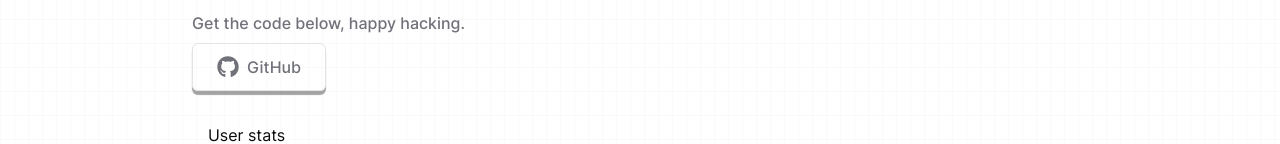
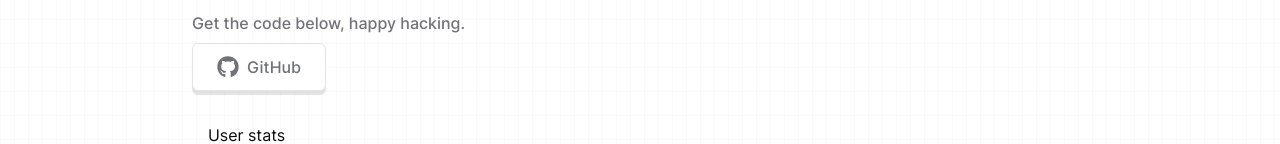
Before and after one commit to humanwhodreams/next-starter-template, a Next.js app: page / in a window 1280 px wide. Shown: the part 245-389 px from the top of the page. Built offline with nearby package versions, Linux system fonts and the light colour scheme.

Commit message:
refac: update CTA

```diff
--- a/components/sections/cta.tsx
+++ b/components/sections/cta.tsx
@@ -6,7 +6,7 @@ export function CTA() {
       target="_blank"
       rel="noopener noreferrer"
       href="https://github.com/fromenoabasi/next-starter-template"
-      className="group relative inline-flex h-12 items-center justify-center overflow-hidden rounded-md border border-border bg-transparent px-6 font-medium text-muted-foreground transition-all [box-shadow:0px_4px_1px_#a3a3a3] active:translate-y-[2px] active:shadow-none hover:text-foreground group"
+      className="group relative inline-flex h-12 items-center justify-center overflow-hidden rounded-md border border-border bg-background px-6 font-medium text-muted-foreground transition-all [box-shadow:0px_4px_1px_hsl(var(--muted-foreground)/20%)] active:translate-y-[2px] active:shadow-none hover:text-foreground group"
     >
       <FaGithub
         size={22}
```
